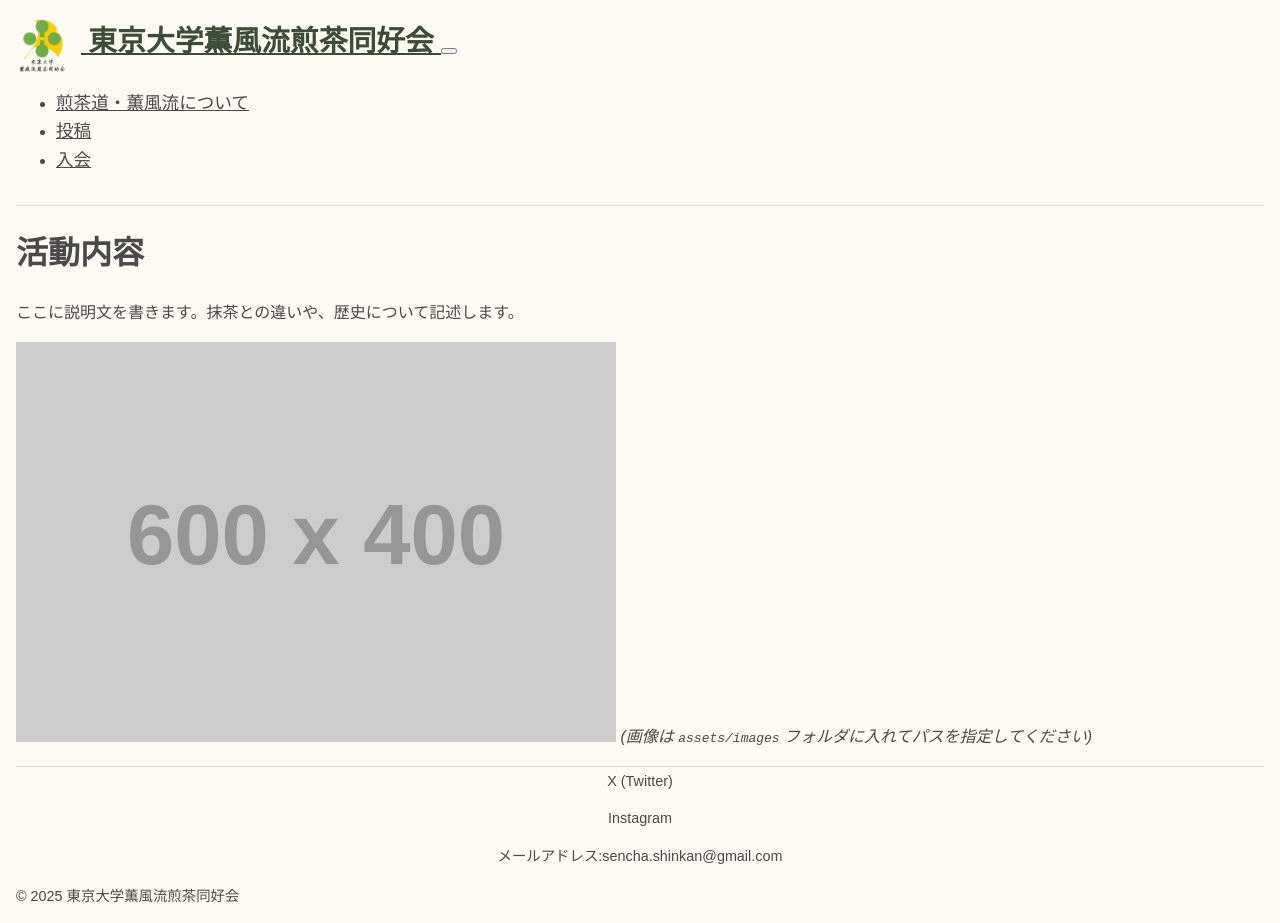
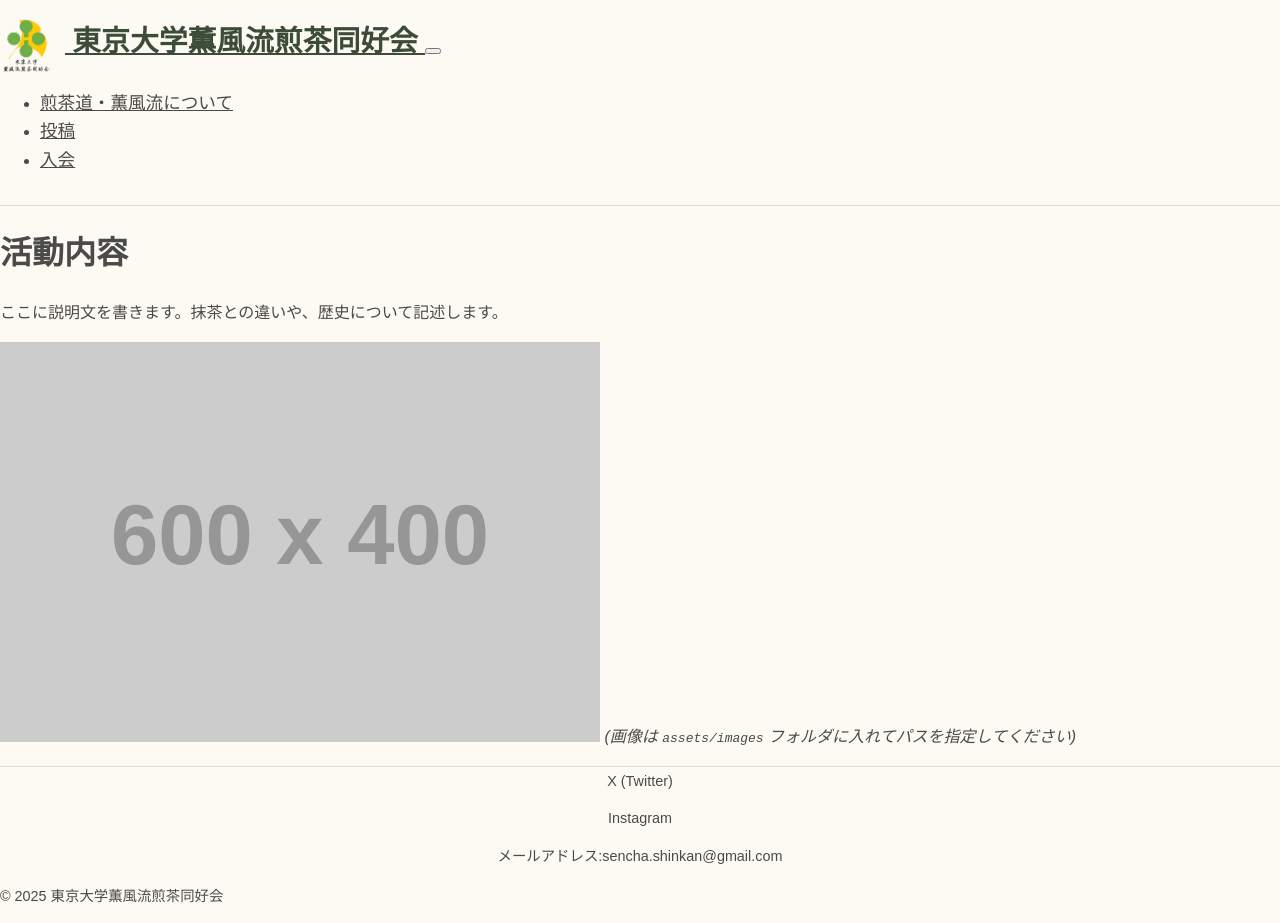
Before and after one commit to citrusml/sencha_ut, a Jekyll site: the page built from activities.md, in a window 1280 px wide. Built offline with Jekyll 4.4.1, drawn with Linux system fonts in a browser that asks for light colours; some web fonts are replaced; comment, search, counter and statistics services are not loaded.

Commit message:
CSS padding=0

```diff
--- a/assets/css/style.css
+++ b/assets/css/style.css
@@ -27,8 +27,7 @@
   flex-direction: column;
   min-height: 100vh;
   margin: 0;
-  padding-left: 16px;
-  padding-right: 16px;
+  padding: 0;
   line-height: 1.6;
 }
 .wrapper {
```
